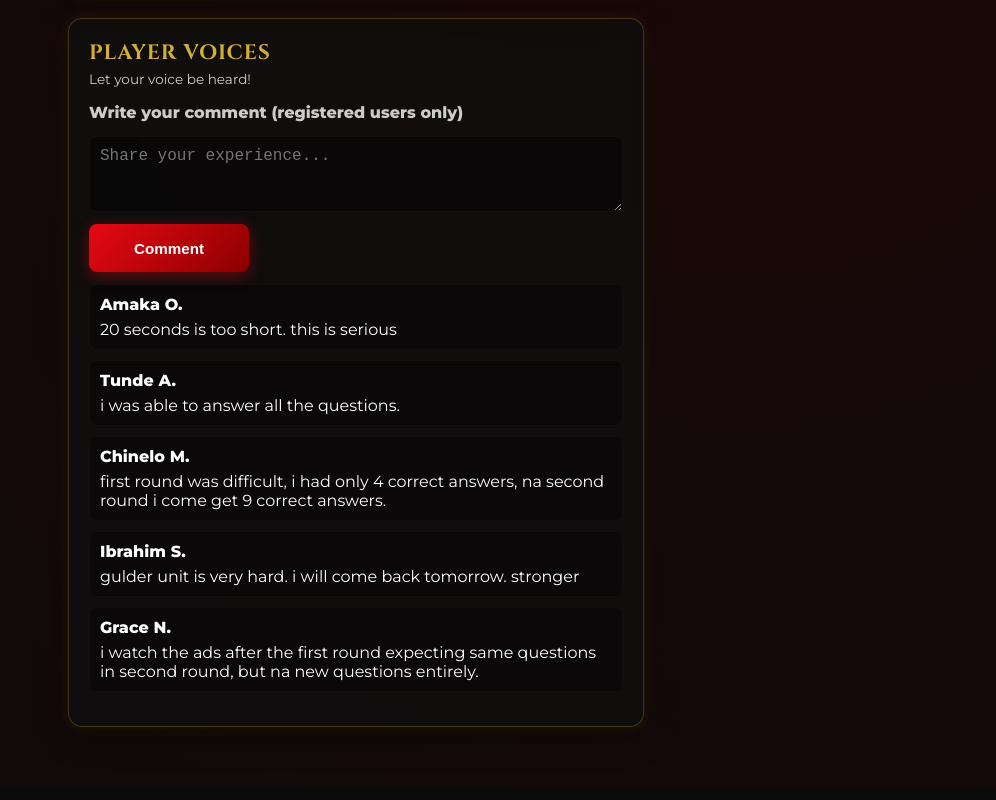
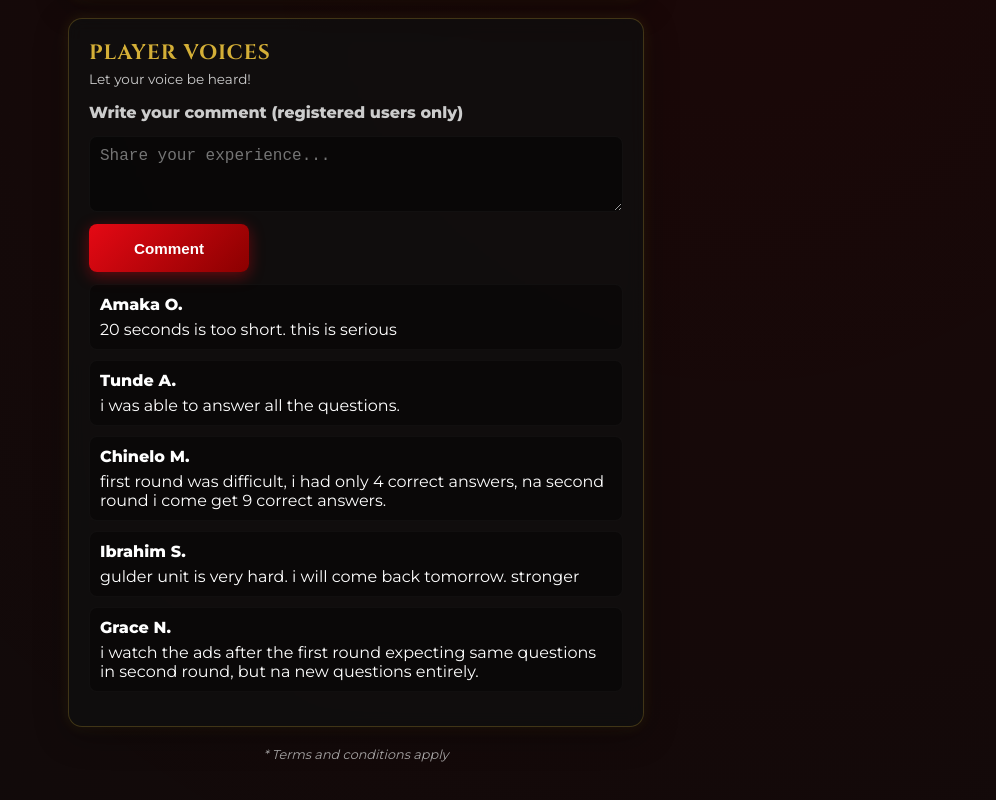
Before and after one commit to essien-world/ultimate_reward, a plain HTML site: page index.html in a window 1280 px wide. Shown: the part 3713-4513 px from the top of the page, without its empty margins (284-1280 px from the left). Drawn offline with nearby package versions, Linux system fonts and the light colour scheme; a script that the page names is missing.

Commit message:
modified:   index.html

```diff
--- a/index.html
+++ b/index.html
@@ -494,6 +494,8 @@
   <script type="text/javascript" src="https://widget.supercounters.com/ssl/online_i.js"></script>
   <script type="text/javascript">sc_online_i(1737345,"ffffff","ffffff");</script>
 
-
+  <!-- Terms Note -->
+  <p style="margin-top: 8px; font-style: italic; opacity: 0.8;">* Terms and conditions apply</p>
+  </div>
 </body>
 </html>
```
